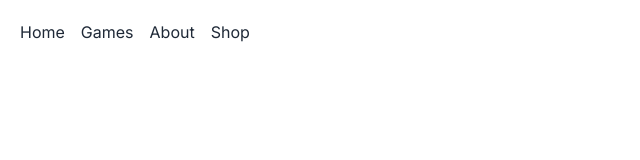
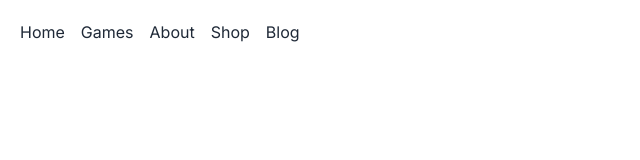
Before and after one commit to reuterShawn/NextJS-stripe-ecommerce, a Next.js app in the folder boardgame-shop-nextjs/: page / in a window 1280 px wide. Shown: the top 160 px of the page, without its empty margins (0-640 px from the left). Built offline with nearby package versions, Linux system fonts and the light colour scheme.

Commit message:
Update header routes

```diff
--- a/boardgame-shop-nextjs/app/components/Header.tsx
+++ b/boardgame-shop-nextjs/app/components/Header.tsx
@@ -17,6 +17,9 @@ const Header = () => {
         <div>
             <Link href="/shop">Shop</Link>
         </div>
+        <div>
+            <Link href="/blog">Blog</Link>
+        </div>
 
     </section>
   )
```
